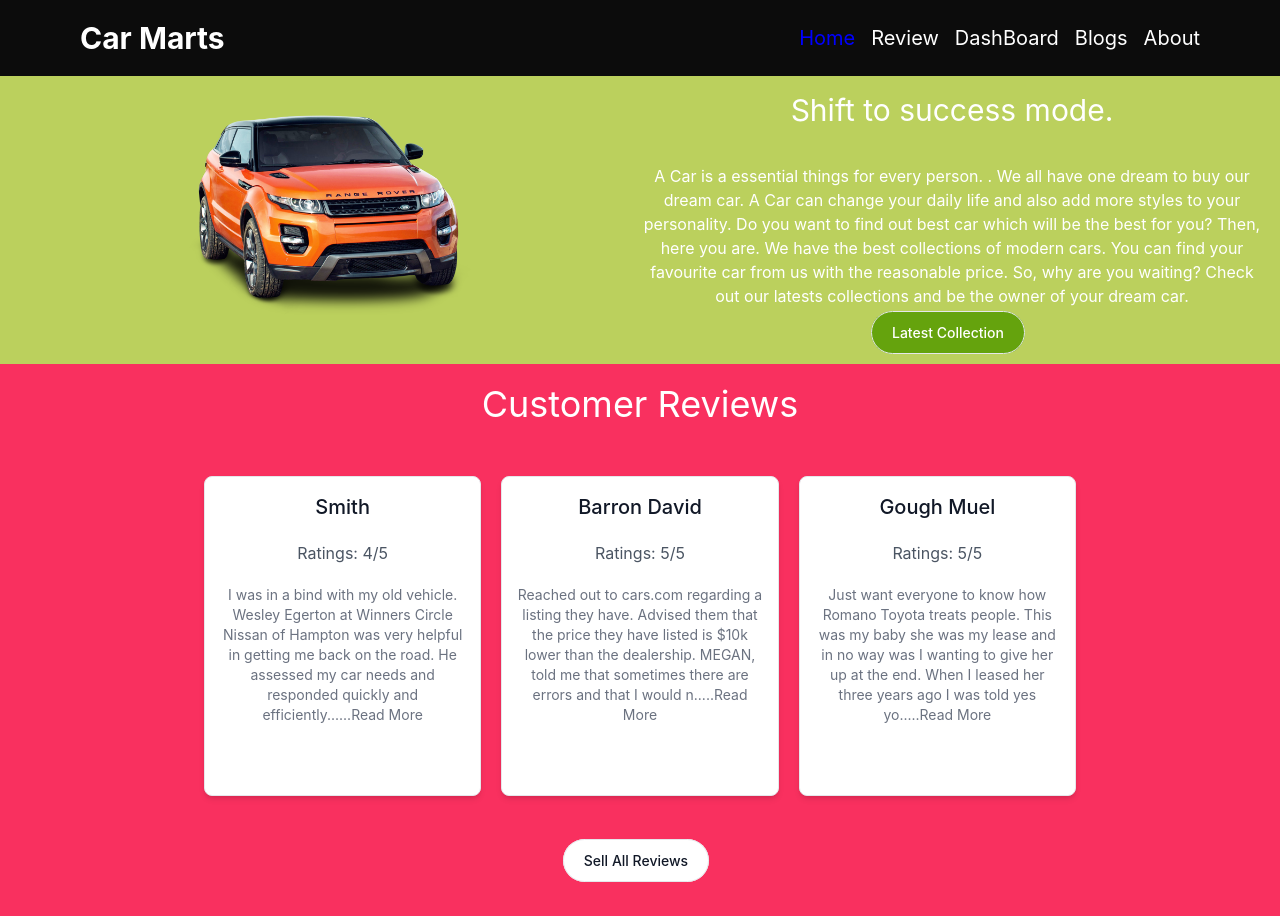
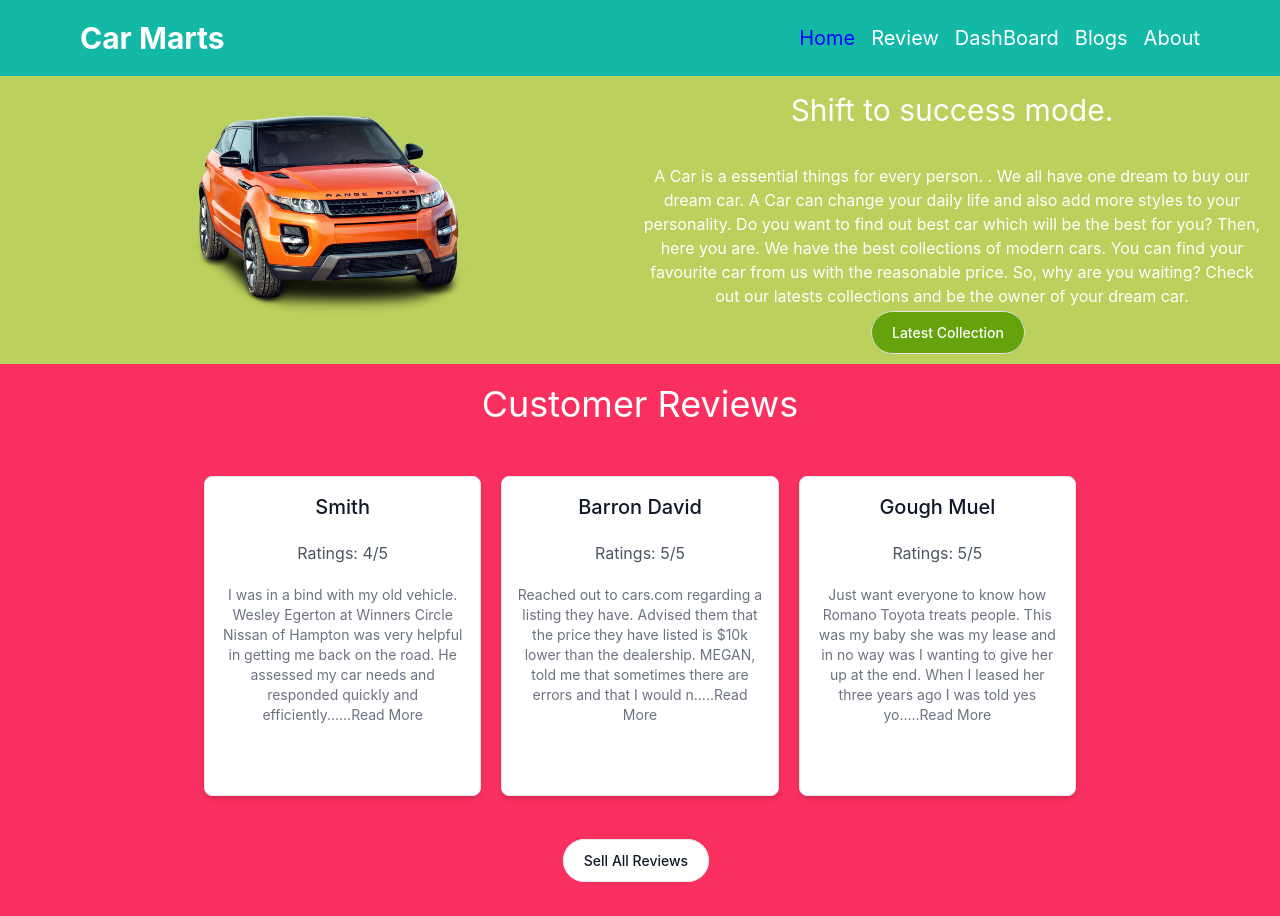
Before and after one commit to Suprio-Das/my-assignment-09, a React (Create React App) app: page / in a window 1280 px wide. Built offline with nearby package versions, Linux system fonts and the light colour scheme.

Commit message:
menu re-styled

```diff
--- a/src/Components/Header/Header.js
+++ b/src/Components/Header/Header.js
@@ -3,7 +3,7 @@ import { Link } from 'react-router-dom';
 import CustomLink from '../CustomLink/CustomLink';
 const Header = () => {
     return (
-        <header className='flex justify-center md:justify-between items-center sticky md:px-20 md:py-5  bg-[#0c0c0c] py-5 px-5 '>
+        <header className='flex justify-center md:justify-between items-center sticky md:px-20 md:py-5  bg-teal-500 py-5 px-5 '>
             <div className='hidden md:block md:text-3xl text-white font-bold '>
                 <Link to='./' >Car Marts</Link>
             </div>
```
